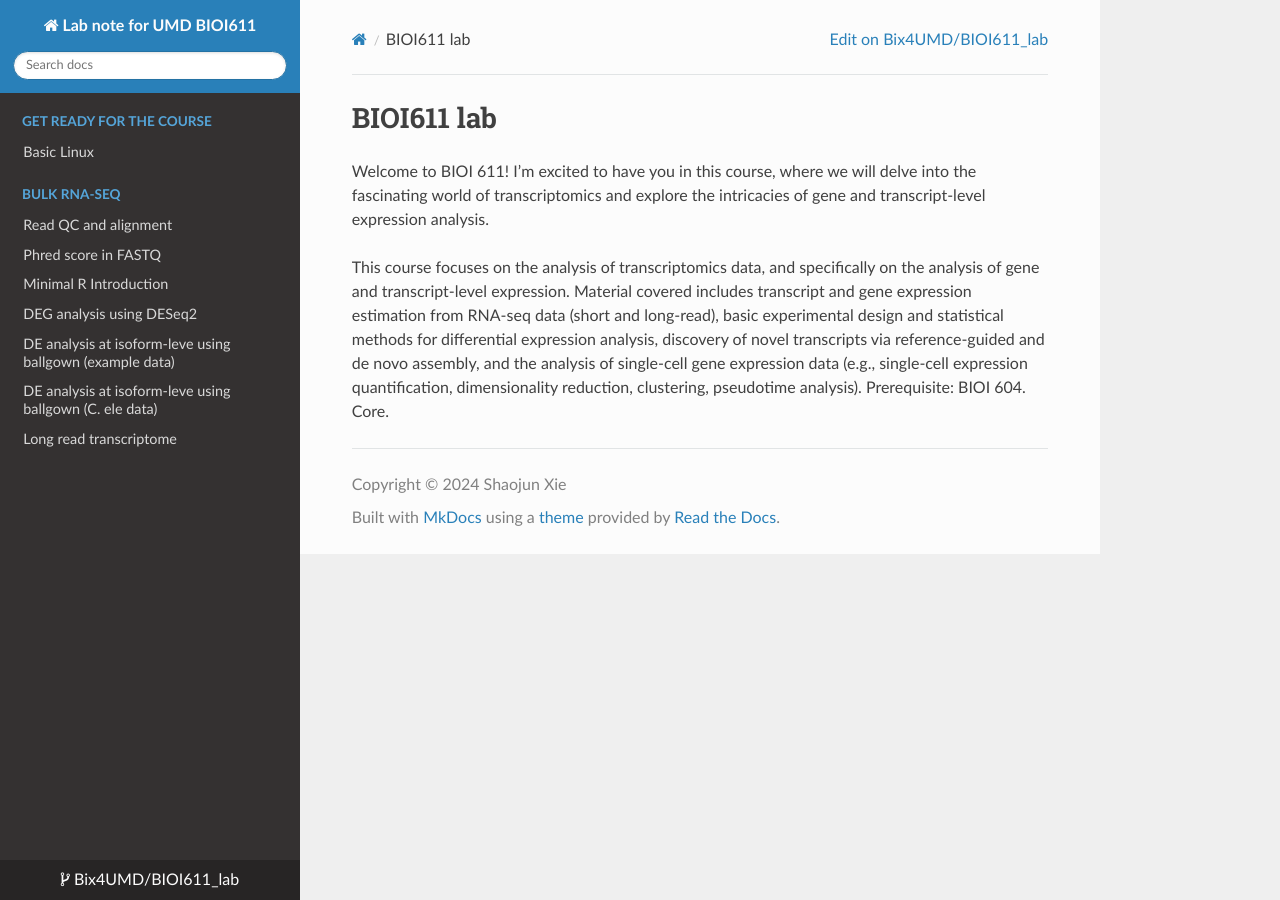
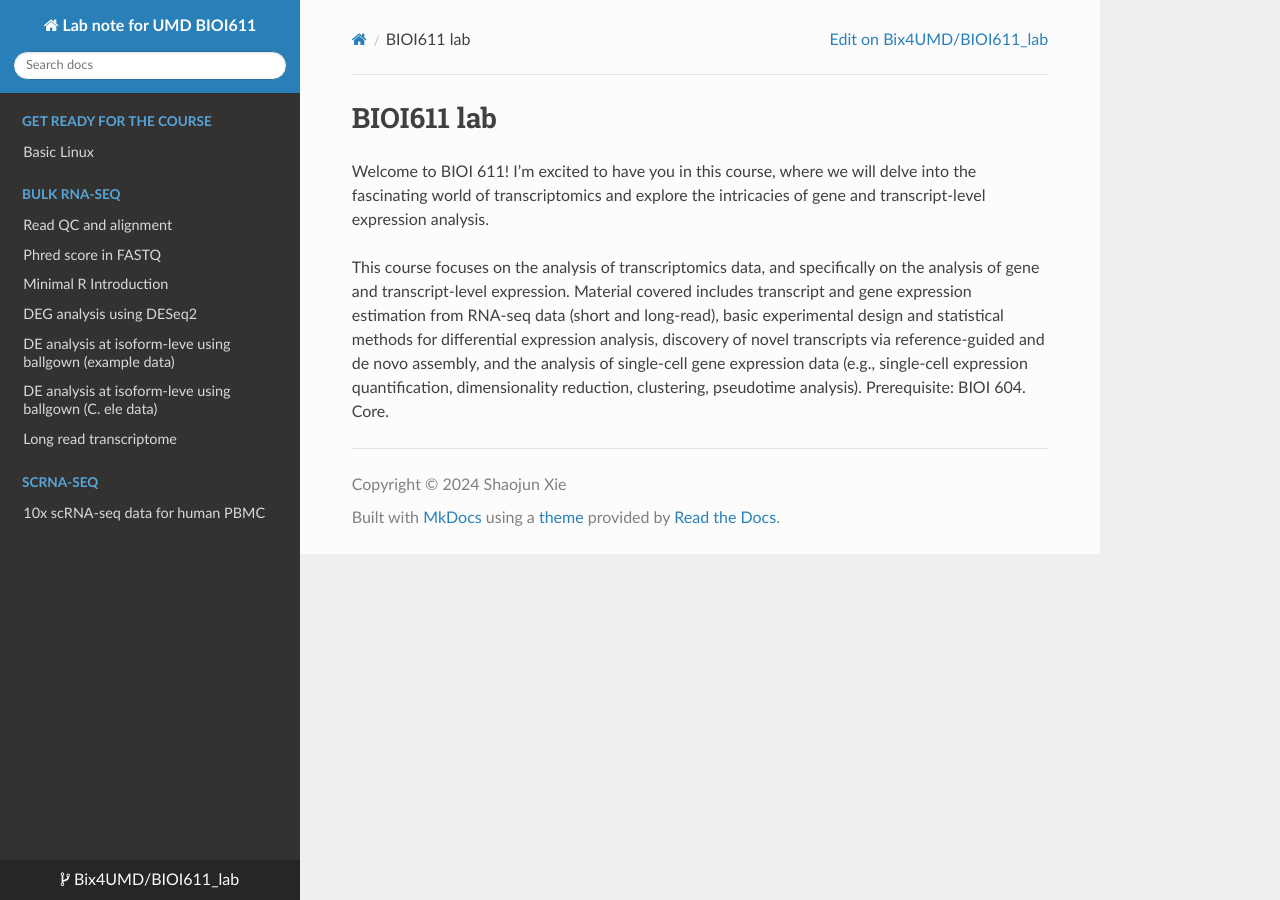
Before and after one commit to Bix4UMD/BIOI611_lab, an MkDocs documentation site: the page built from docs/index.md, in a window 1280 px wide. Built offline with MkDocs 1.6.1, drawn with Linux system fonts in a browser that asks for light colours; nearby versions of some CDN libraries.

Commit message:
Update  mkdocs.yaml

```diff
--- a/mkdocs.yaml
+++ b/mkdocs.yaml
@@ -47,6 +47,9 @@ nav:
     - DE analysis at isoform-leve using ballgown (example data): BIOI611_ballgown_example.md
     - DE analysis at isoform-leve using ballgown (C. ele data): BIOI611_bulkRNA_SE_ballgown.md
     - Long read transcriptome: BIOI611_long_read_transcriptome.md
+  - scRNA-seq:
+    - 10x scRNA-seq data for human PBMC: BIOI611_analysis_10x_dataset_PBMC.md
+
       #- Basic R:      basic_r.md
     #- Basic Python: basic_python.md
 
```
